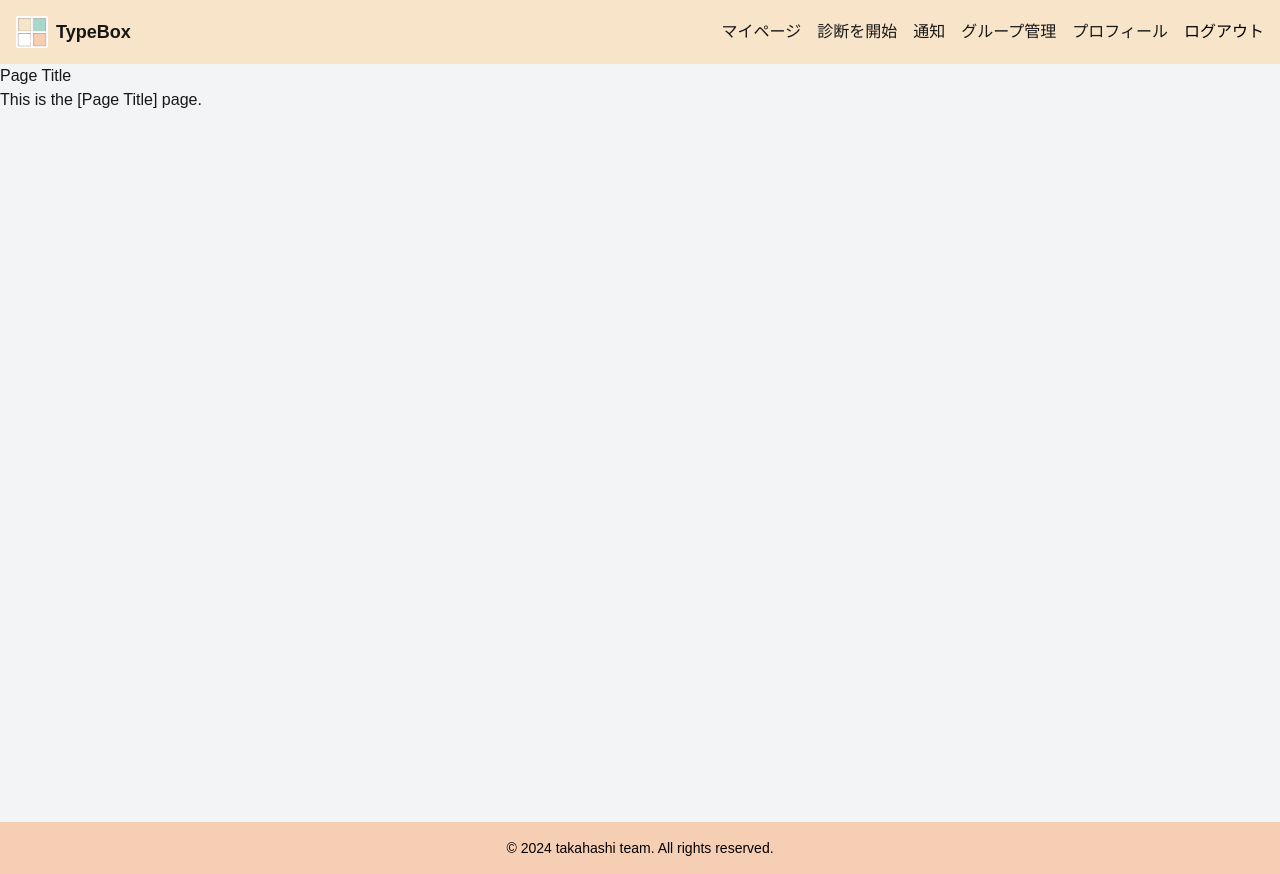
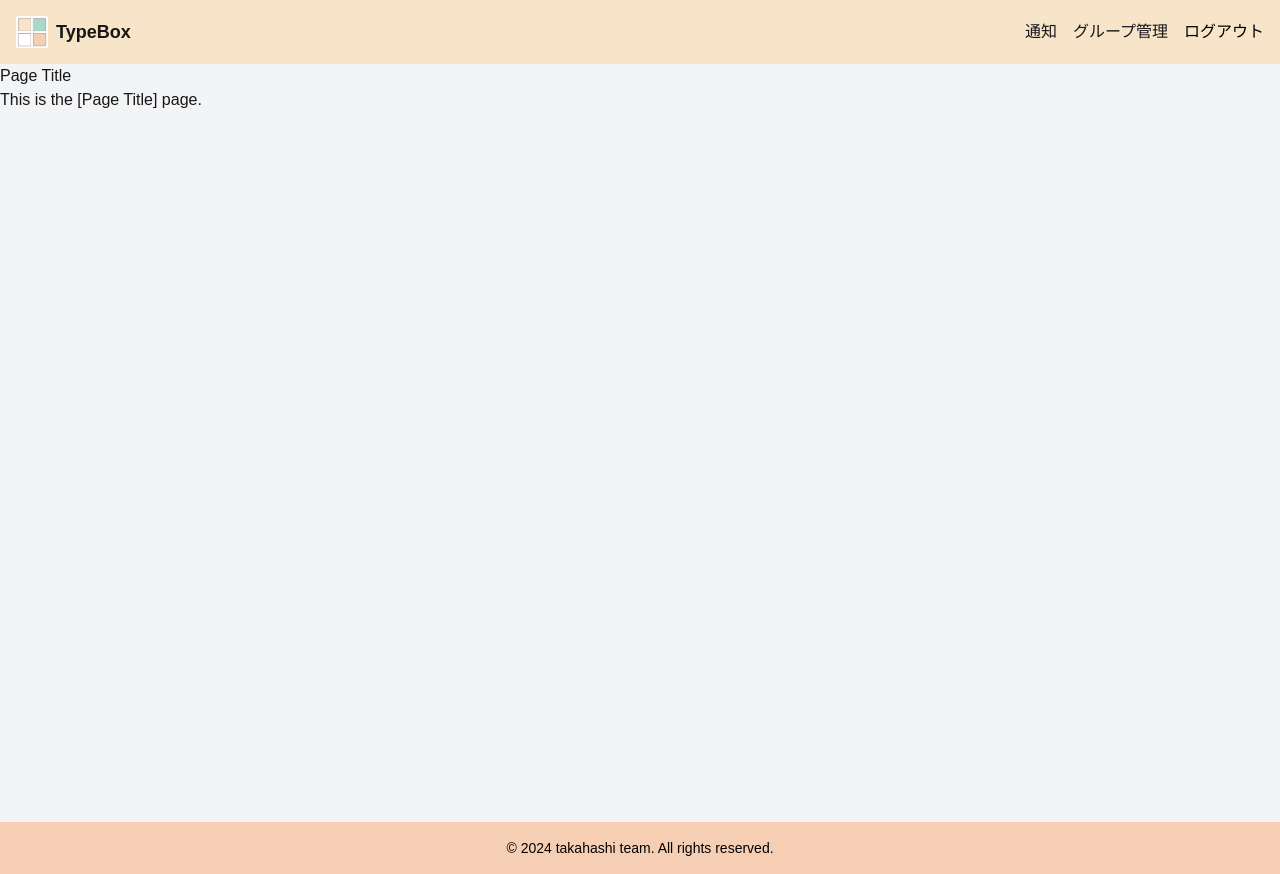
Before and after one commit to Take327/typebox, a Next.js app: page /diagnosis/progress in a window 1280 px wide. Built offline with nearby package versions, Linux system fonts and the light colour scheme.

Commit message:
ヘッダー整理

```diff
--- a/src/app/components/Header.tsx
+++ b/src/app/components/Header.tsx
@@ -44,20 +44,11 @@ export default function Header() {
 
       {/* ナビゲーション (PC表示のみ) */}
       <nav className="hidden sm:flex space-x-4">
-        <Link href="/" className="hover:text-[#f6ceb4]">
-          マイページ
-        </Link>
-        <Link href="/diagnosis/start" className="hover:text-[#f6ceb4]">
-          診断を開始
-        </Link>
         <Link href="/notifications" className="hover:text-[#f6ceb4]">
           通知
         </Link>
         <Link href="/groups" className="hover:text-[#f6ceb4]">
           グループ管理
-        </Link>
-        <Link href="/profile" className="hover:text-[#f6ceb4]">
-          プロフィール
         </Link>
         <button
           onClick={handleLogout}
```
Also changed, not shown: 1 other file (tests, documents, lock files or other folders).
